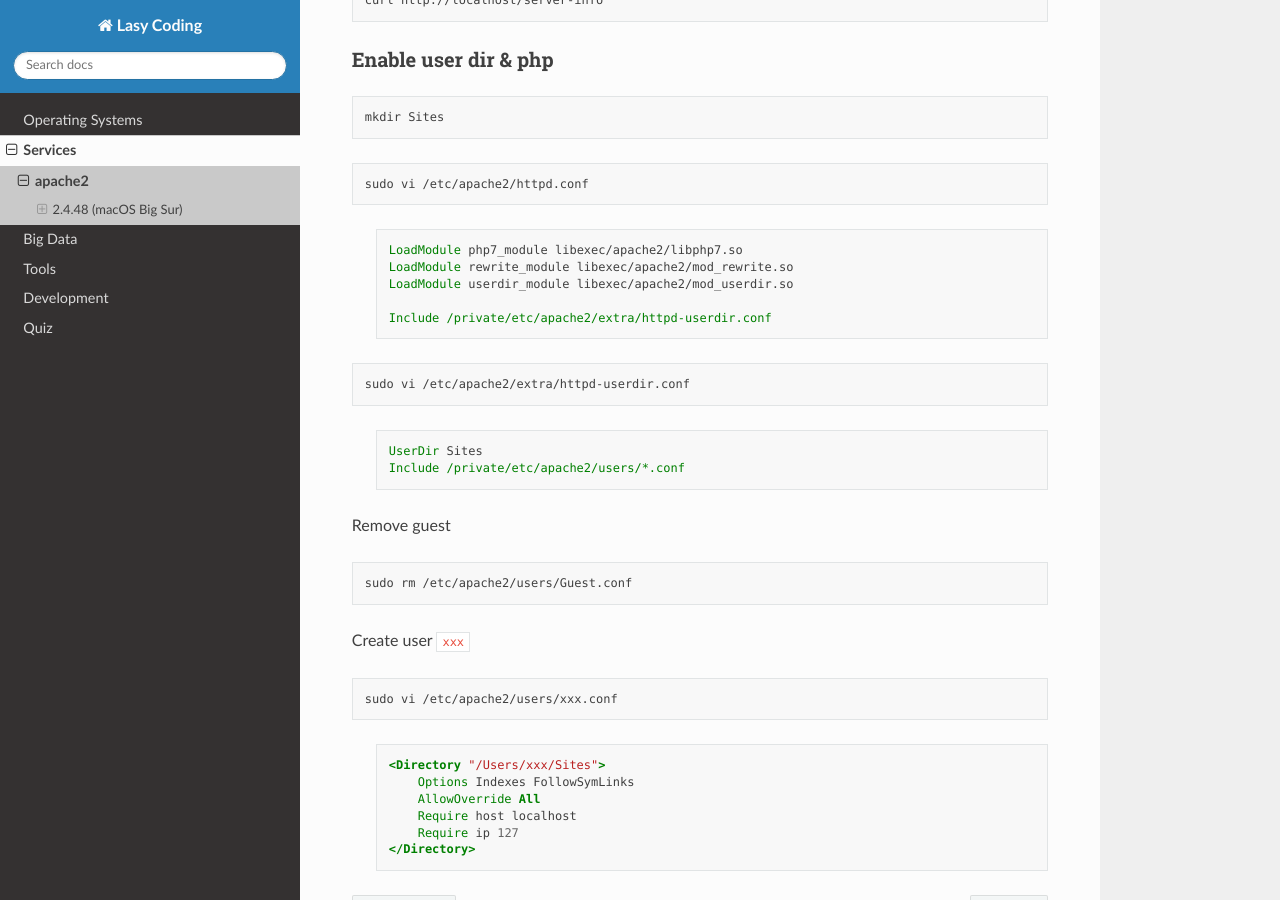
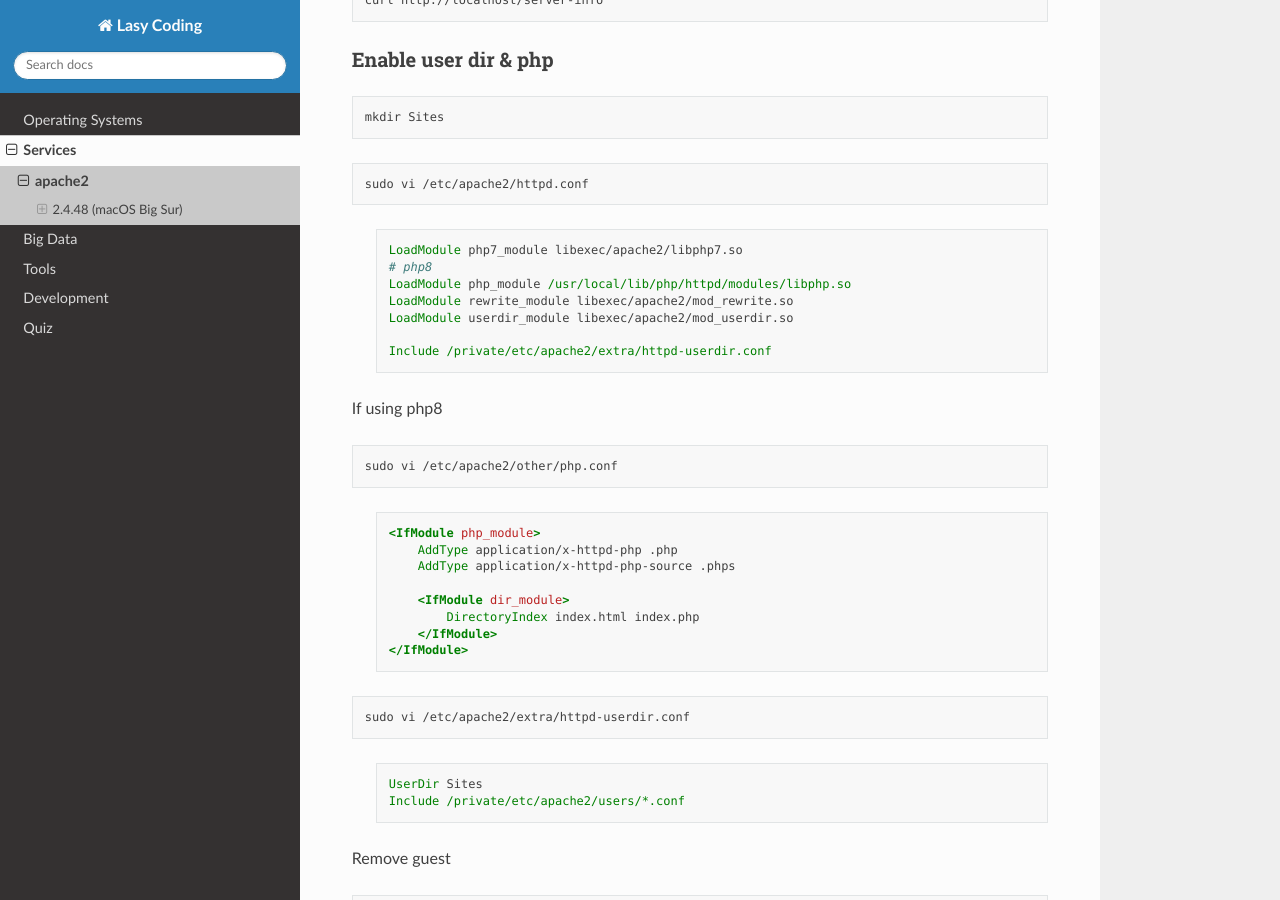
Before and after one commit to lasyard/coding, a Sphinx documentation site: the page built from docs/services/apache2.md, in a window 1280 px wide and 900 px high, scrolled down 1188 px. Built offline with Sphinx 7.4.7 and the Read the Docs theme 2.0.0, drawn with Linux system fonts in a browser that asks for light colours.

Commit message:
Added docs/devel/xdebug; Updated docs/services/apache2.

````diff
--- a/docs/services/apache2.md
+++ b/docs/services/apache2.md
@@ -71,10 +71,29 @@ sudo vi /etc/apache2/httpd.conf
 
 > ```apache
 > LoadModule php7_module libexec/apache2/libphp7.so
+> # php8
+> LoadModule php_module /usr/local/lib/php/httpd/modules/libphp.so
 > LoadModule rewrite_module libexec/apache2/mod_rewrite.so
 > LoadModule userdir_module libexec/apache2/mod_userdir.so
 >
 > Include /private/etc/apache2/extra/httpd-userdir.conf
+> ```
+
+If using php8
+
+```sh
+sudo vi /etc/apache2/other/php.conf
+```
+
+> ```apache
+> <IfModule php_module>
+>     AddType application/x-httpd-php .php
+>     AddType application/x-httpd-php-source .phps
+>
+>     <IfModule dir_module>
+>         DirectoryIndex index.html index.php
+>     </IfModule>
+> </IfModule>
 > ```
 
 ```sh
````
Also changed, not shown: docs/devel/xdebug.md (added, +24 -0 lines), .gitmodules.
